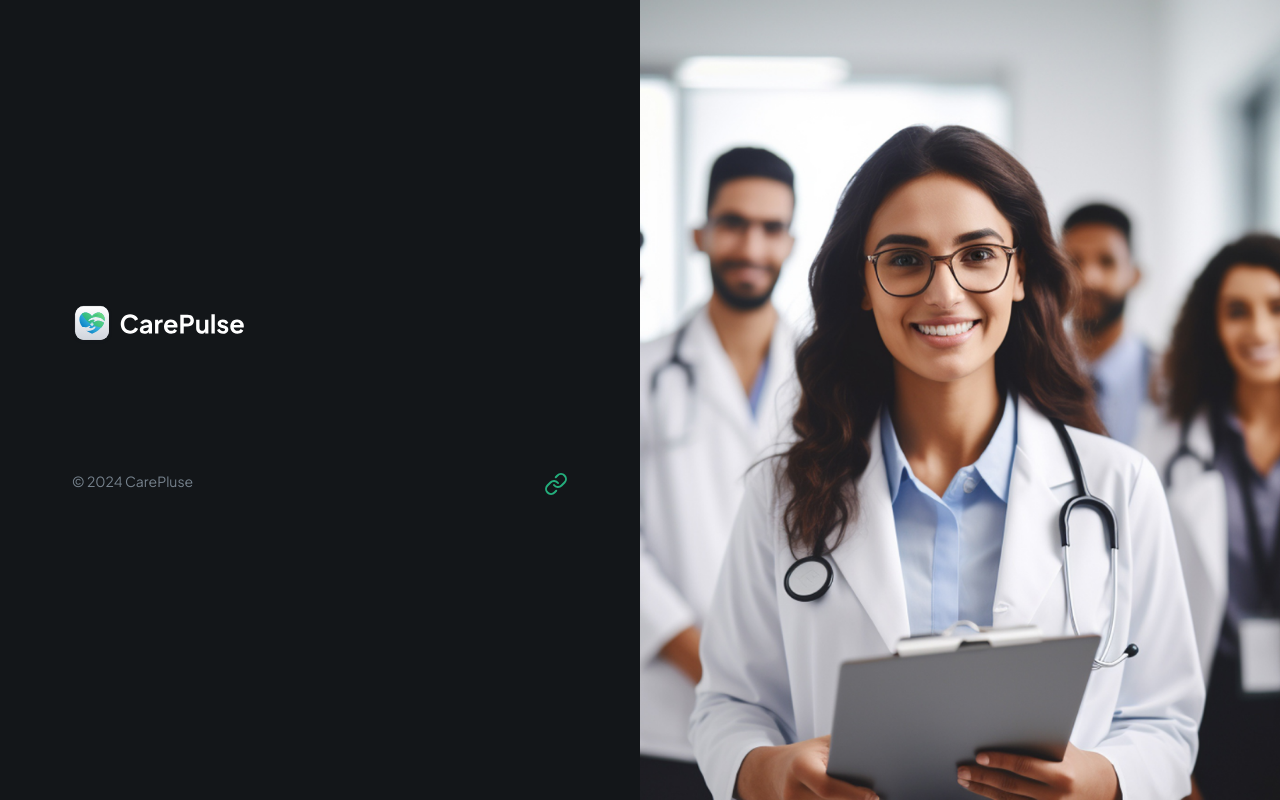
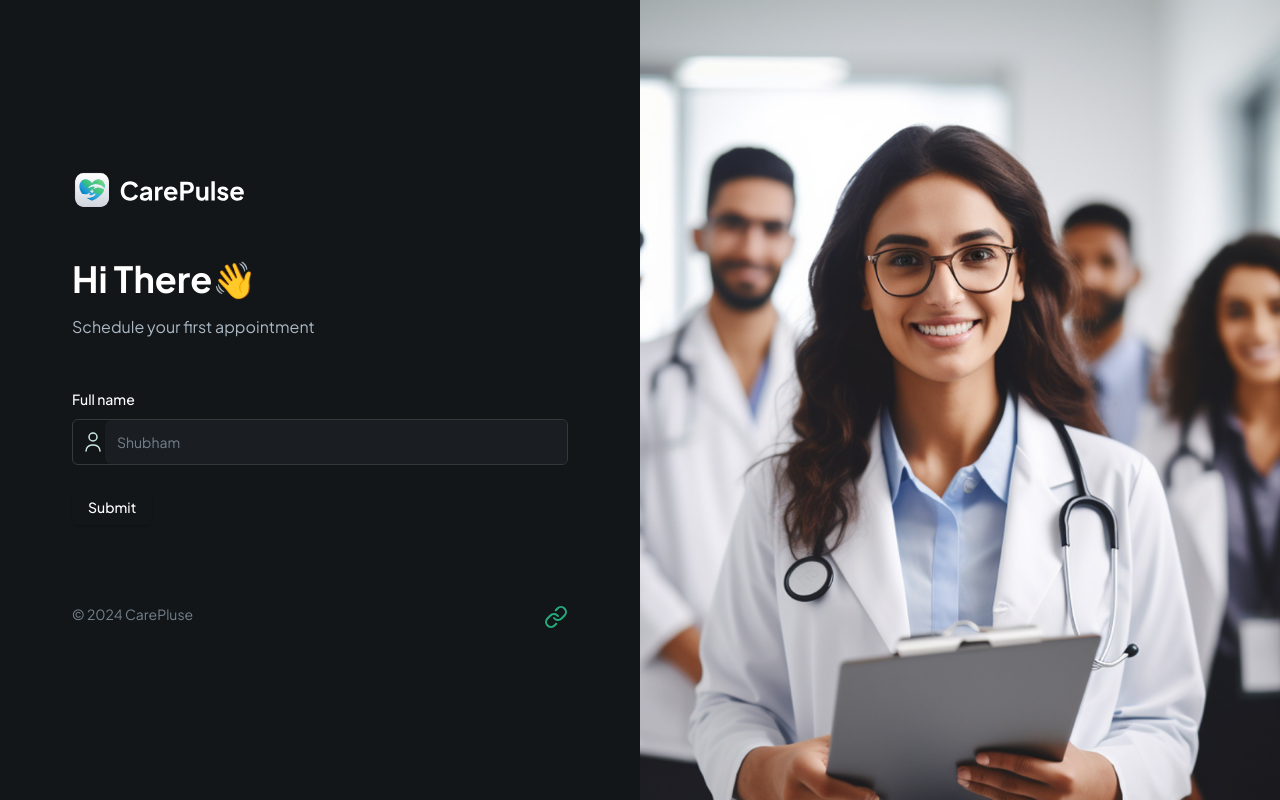
Before and after one commit to shubhambabar21/Healthcare_Management_System, a Next.js app: page / in a window 1280 px wide. Built offline with nearby package versions, Linux system fonts and the light colour scheme.

Commit message:
update in patientform

```diff
--- a/app/page.tsx
+++ b/app/page.tsx
@@ -5,6 +5,8 @@
 export default function Home() {
   return (
     <div className="flex h-screen max-h-screen">
+     {/*todo:Otp verification/passkey model*/}
+
       <section className="remove-scrollbar container my-auto ">
         <div className="sub-container max-w-[496px]">
       <Image
--- /dev/null
+++ b/components/CustomFormField.tsx
@@ -0,0 +1,88 @@
+/* eslint-disable @next/next/no-img-element */
+/* eslint-disable @typescript-eslint/no-explicit-any */
+/* eslint-disable @typescript-eslint/no-unused-vars */
+'use client'
+
+import {
+  FormControl,
+  FormDescription,
+  FormField,
+  FormItem,
+  FormLabel,
+  FormMessage,
+  } from "@/components/ui/form"
+import { Input } from "@/components/ui/input"
+import { Control } from "react-hook-form"
+import { FormFieldType } from "./forms/PatientForm"
+
+interface CustomProps {
+     control: Control<any>,
+     fieldType: FormFieldType,
+     name : string,
+     label ?:string,
+     placeholder? :string,
+     iconSrc?: string,
+     iconAlt?: string,
+     disabled?: boolean,
+     dateformat:string,
+     showtimeSelect?:boolean,
+     children?:React.ReactNode,
+     renderSkeleton?:(field:any) =>React.ReactNode,
+     field: string
+
+
+}
+
+const RenderField = ({field, props}:{field: any ; props : CustomProps })=>{
+  const {fieldType,iconSrc,iconAlt,placeholder} =props;
+   switch (fieldType) {
+    case FormFieldType.INPUT:
+      return(
+        <div className="flex rounded-md border border-dark-500 bbg-dark-400">
+         {iconSrc && (
+        <img
+          src={iconSrc}
+          height={24}
+          width={24}
+          alt={iconAlt || 'icon'}
+          className='ml-2'
+          />
+      )}
+      <FormControl>
+        <Input
+        placeholder={placeholder}
+        {...field}
+        className="shad-input border-0"
+        />
+
+      </FormControl>
+        </div>
+      )
+    default:
+      break;
+   }
+}
+
+const CustomFormField = (props: CustomProps) => {
+  const {control,fieldType,name,label} = props;
+  return (
+    <div>
+      <FormField
+        control={control}
+        name={name}
+        render={({ field }) => (
+         <FormItem className="flex-1">
+        {fieldType !== FormFieldType.CHECKBOX && label && (
+          <FormLabel>{label}</FormLabel>
+        )}
+        <RenderField field={field} props={props} />
+
+        <FormMessage className="shad-error"/>
+         </FormItem>
+        )}
+      />
+    </div>
+  )
+}
+
+export default CustomFormField
--- a/components/forms/PatientForm.tsx
+++ b/components/forms/PatientForm.tsx
@@ -1,10 +1,63 @@
-import React from 'react'
+"use client"
+
+import { zodResolver } from "@hookform/resolvers/zod"
+import { useForm } from "react-hook-form"
+import { z } from "zod"
+import { Button } from "@/components/ui/button"
+import {Form} from "@/components/ui/form"
+import CustomFormField from "../CustomFormField"
+
+export enum FormFieldType {
+  INPUT = 'input',
+  TEXTAREA = 'textarea',
+  PHONE_INPUT = 'phoneInput',
+  CHECKBOX = 'checkbox',
+  DATE_PIKER = 'datePicker',
+  SELECT = 'select',
+  SKELETON = 'skeleton'
+
+}
+
+const formSchema = z.object({
+  username: z.string().min(2, {
+    message: "Username must be at least 2 characters.",
+  }),
+})
 
 const PatientForm = () => {
+  const form = useForm<z.infer<typeof formSchema>>({
+    resolver: zodResolver(formSchema),
+    defaultValues: {
+      username: "",
+    },
+  })
+
+
+  function onSubmit(values: z.infer<typeof formSchema>) {
+    console.log(values)
+  }
   return (
-    <div>
+    <Form {...form}>
+    <form onSubmit={form.handleSubmit(onSubmit)} className="space-y-6 flex-1">
+      <section className="mb-12 space-y-4">
+      <h1 className="header">Hi There👋</h1>
+      <p className="text-dark-700">Schedule your first appointment</p>
+      </section>
 
-    </div>
+      <CustomFormField
+          fieldType={FormFieldType.INPUT}
+          control={form.control}
+          name="name"
+          label="Full name"
+          placeholder="Shubham"
+          iconSrc="/assets/icons/user.svg"
+          iconAlt="user"
+          dateformat={""}
+          field={""}
+           />
+      <Button type="submit">Submit</Button>
+    </form>
+  </Form>
   )
 }
 
--- /dev/null
+++ b/components/ui/form.tsx
@@ -0,0 +1,178 @@
+"use client"
+
+import * as React from "react"
+import * as LabelPrimitive from "@radix-ui/react-label"
+import { Slot } from "@radix-ui/react-slot"
+import {
+  Controller,
+  ControllerProps,
+  FieldPath,
+  FieldValues,
+  FormProvider,
+  useFormContext,
+} from "react-hook-form"
+
+import { cn } from "@/lib/utils"
+import { Label } from "@/components/ui/label"
+
+const Form = FormProvider
+
+type FormFieldContextValue<
+  TFieldValues extends FieldValues = FieldValues,
+  TName extends FieldPath<TFieldValues> = FieldPath<TFieldValues>
+> = {
+  name: TName
+}
+
+const FormFieldContext = React.createContext<FormFieldContextValue>(
+  {} as FormFieldContextValue
+)
+
+const FormField = <
+  TFieldValues extends FieldValues = FieldValues,
+  TName extends FieldPath<TFieldValues> = FieldPath<TFieldValues>
+>({
+  ...props
+}: ControllerProps<TFieldValues, TName>) => {
+  return (
+    <FormFieldContext.Provider value={{ name: props.name }}>
+      <Controller {...props} />
+    </FormFieldContext.Provider>
+  )
+}
+
+const useFormField = () => {
+  const fieldContext = React.useContext(FormFieldContext)
+  const itemContext = React.useContext(FormItemContext)
+  const { getFieldState, formState } = useFormContext()
+
+  const fieldState = getFieldState(fieldContext.name, formState)
+
+  if (!fieldContext) {
+    throw new Error("useFormField should be used within <FormField>")
+  }
+
+  const { id } = itemContext
+
+  return {
+    id,
+    name: fieldContext.name,
+    formItemId: `${id}-form-item`,
+    formDescriptionId: `${id}-form-item-description`,
+    formMessageId: `${id}-form-item-message`,
+    ...fieldState,
+  }
+}
+
+type FormItemContextValue = {
+  id: string
+}
+
+const FormItemContext = React.createContext<FormItemContextValue>(
+  {} as FormItemContextValue
+)
+
+const FormItem = React.forwardRef<
+  HTMLDivElement,
+  React.HTMLAttributes<HTMLDivElement>
+>(({ className, ...props }, ref) => {
+  const id = React.useId()
+
+  return (
+    <FormItemContext.Provider value={{ id }}>
+      <div ref={ref} className={cn("space-y-2", className)} {...props} />
+    </FormItemContext.Provider>
+  )
+})
+FormItem.displayName = "FormItem"
+
+const FormLabel = React.forwardRef<
+  React.ElementRef<typeof LabelPrimitive.Root>,
+  React.ComponentPropsWithoutRef<typeof LabelPrimitive.Root>
+>(({ className, ...props }, ref) => {
+  const { error, formItemId } = useFormField()
+
+  return (
+    <Label
+      ref={ref}
+      className={cn(error && "text-destructive", className)}
+      htmlFor={formItemId}
+      {...props}
+    />
+  )
+})
+FormLabel.displayName = "FormLabel"
+
+const FormControl = React.forwardRef<
+  React.ElementRef<typeof Slot>,
+  React.ComponentPropsWithoutRef<typeof Slot>
+>(({ ...props }, ref) => {
+  const { error, formItemId, formDescriptionId, formMessageId } = useFormField()
+
+  return (
+    <Slot
+      ref={ref}
+      id={formItemId}
+      aria-describedby={
+        !error
+          ? `${formDescriptionId}`
+          : `${formDescriptionId} ${formMessageId}`
+      }
+      aria-invalid={!!error}
+      {...props}
+    />
+  )
+})
+FormControl.displayName = "FormControl"
+
+const FormDescription = React.forwardRef<
+  HTMLParagraphElement,
+  React.HTMLAttributes<HTMLParagraphElement>
+>(({ className, ...props }, ref) => {
+  const { formDescriptionId } = useFormField()
+
+  return (
+    <p
+      ref={ref}
+      id={formDescriptionId}
+      className={cn("text-[0.8rem] text-muted-foreground", className)}
+      {...props}
+    />
+  )
+})
+FormDescription.displayName = "FormDescription"
+
+const FormMessage = React.forwardRef<
+  HTMLParagraphElement,
+  React.HTMLAttributes<HTMLParagraphElement>
+>(({ className, children, ...props }, ref) => {
+  const { error, formMessageId } = useFormField()
+  const body = error ? String(error?.message) : children
+
+  if (!body) {
+    return null
+  }
+
+  return (
+    <p
+      ref={ref}
+      id={formMessageId}
+      className={cn("text-[0.8rem] font-medium text-destructive", className)}
+      {...props}
+    >
+      {body}
+    </p>
+  )
+})
+FormMessage.displayName = "FormMessage"
+
+export {
+  useFormField,
+  Form,
+  FormItem,
+  FormLabel,
+  FormControl,
+  FormDescription,
+  FormMessage,
+  FormField,
+}
--- /dev/null
+++ b/components/ui/input.tsx
@@ -0,0 +1,22 @@
+import * as React from "react"
+
+import { cn } from "@/lib/utils"
+
+const Input = React.forwardRef<HTMLInputElement, React.ComponentProps<"input">>(
+  ({ className, type, ...props }, ref) => {
+    return (
+      <input
+        type={type}
+        className={cn(
+          "flex h-9 w-full rounded-md border border-input bg-transparent px-3 py-1 text-base shadow-sm transition-colors file:border-0 file:bg-transparent file:text-sm file:font-medium file:text-foreground placeholder:text-muted-foreground focus-visible:outline-none focus-visible:ring-1 focus-visible:ring-ring disabled:cursor-not-allowed disabled:opacity-50 md:text-sm",
+          className
+        )}
+        ref={ref}
+        {...props}
+      />
+    )
+  }
+)
+Input.displayName = "Input"
+
+export { Input }
--- /dev/null
+++ b/components/ui/label.tsx
@@ -0,0 +1,26 @@
+"use client"
+
+import * as React from "react"
+import * as LabelPrimitive from "@radix-ui/react-label"
+import { cva, type VariantProps } from "class-variance-authority"
+
+import { cn } from "@/lib/utils"
+
+const labelVariants = cva(
+  "text-sm font-medium leading-none peer-disabled:cursor-not-allowed peer-disabled:opacity-70"
+)
+
+const Label = React.forwardRef<
+  React.ElementRef<typeof LabelPrimitive.Root>,
+  React.ComponentPropsWithoutRef<typeof LabelPrimitive.Root> &
+    VariantProps<typeof labelVariants>
+>(({ className, ...props }, ref) => (
+  <LabelPrimitive.Root
+    ref={ref}
+    className={cn(labelVariants(), className)}
+    {...props}
+  />
+))
+Label.displayName = LabelPrimitive.Root.displayName
+
+export { Label }
--- a/package.json
+++ b/package.json
@@ -9,6 +9,8 @@
     "lint": "next lint"
   },
   "dependencies": {
+    "@hookform/resolvers": "^3.9.1",
+    "@radix-ui/react-label": "^2.1.0",
     "@radix-ui/react-slot": "^1.1.0",
     "class-variance-authority": "^0.7.0",
     "clsx": "^2.1.1",
@@ -17,8 +19,10 @@
     "next-themes": "^0.4.3",
     "react": "19.0.0-rc-66855b96-20241106",
     "react-dom": "19.0.0-rc-66855b96-20241106",
+    "react-hook-form": "^7.53.2",
     "tailwind-merge": "^2.5.4",
-    "tailwindcss-animate": "^1.0.7"
+    "tailwindcss-animate": "^1.0.7",
+    "zod": "^3.23.8"
   },
   "devDependencies": {
     "@types/node": "^20",
```
Also changed, not shown: 1 other file (tests, documents, lock files or other folders).
